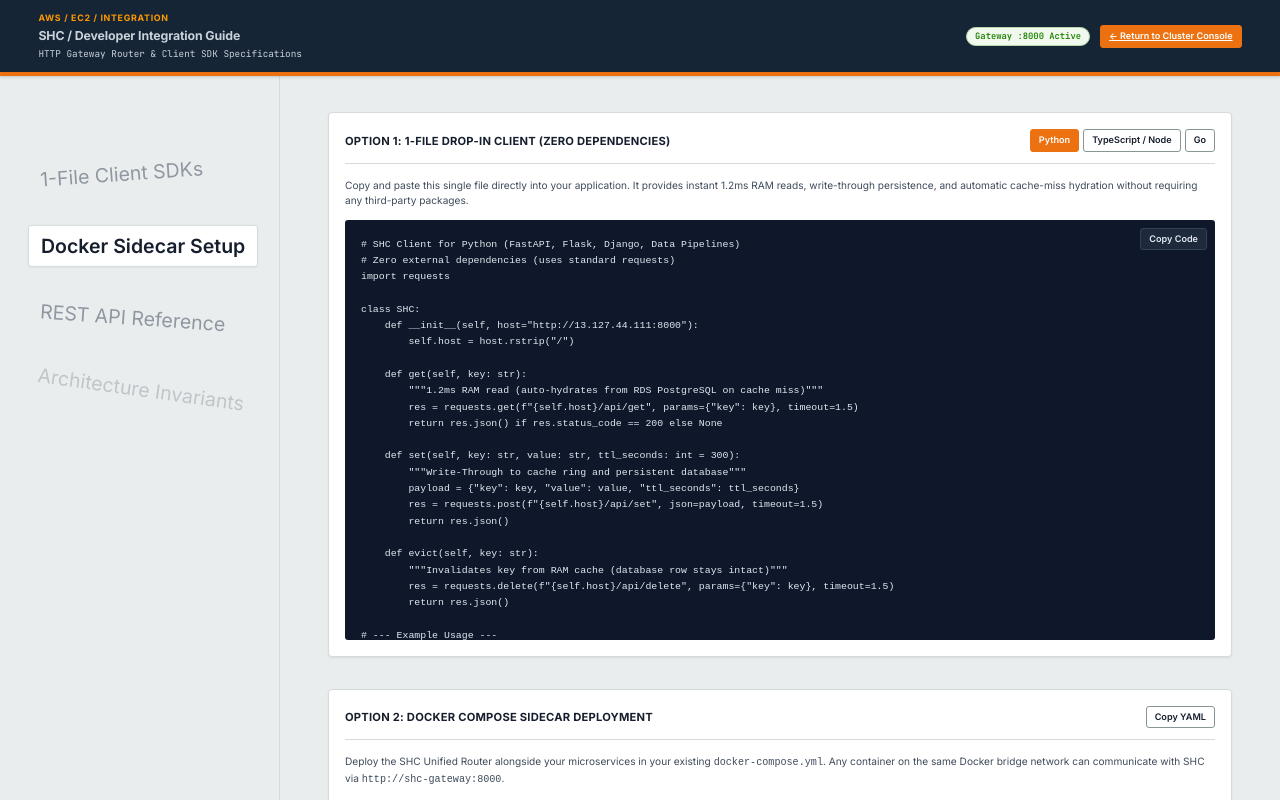
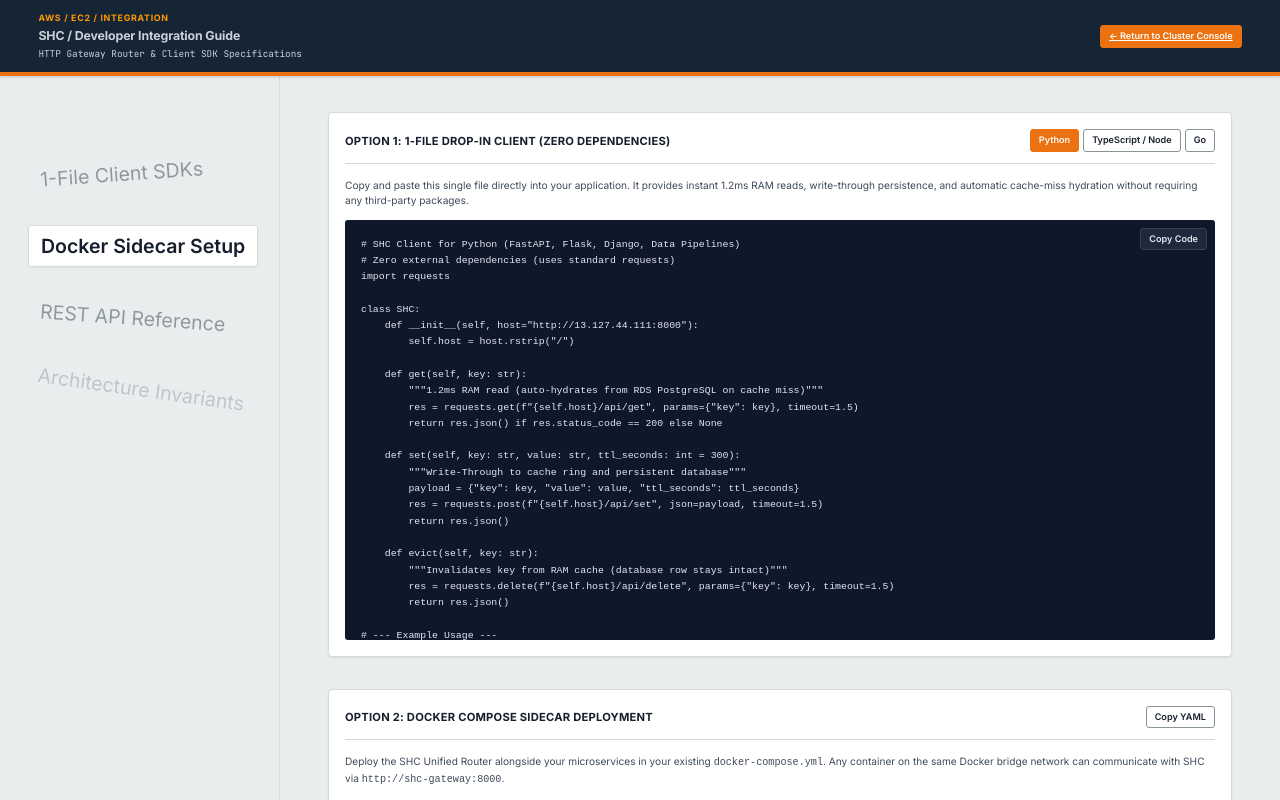
Before and after one commit to rushist/SHC, a Next.js app in the folder dashboard/: page /docs in a window 1280 px wide. Shown: the top 800 px of the page. Built offline with nearby package versions, Linux system fonts and the light colour scheme.

Commit message:
ui changes

```diff
--- a/dashboard/app/docs/page.js
+++ b/dashboard/app/docs/page.js
@@ -259,9 +259,9 @@ export default function DocsPage() {
         </div>
 
         <div style={{ display: "flex", alignItems: "center", gap: "10px" }}>
-          <div className="status-pill status-pill-alive">
+          {/* <div className="status-pill status-pill-alive">
             Gateway :8000 Active
-          </div>
+          </div> */}
           <Link href="/" className="sys-btn sys-btn-sm sys-btn-primary">
             ← Return to Cluster Console
           </Link>
```
